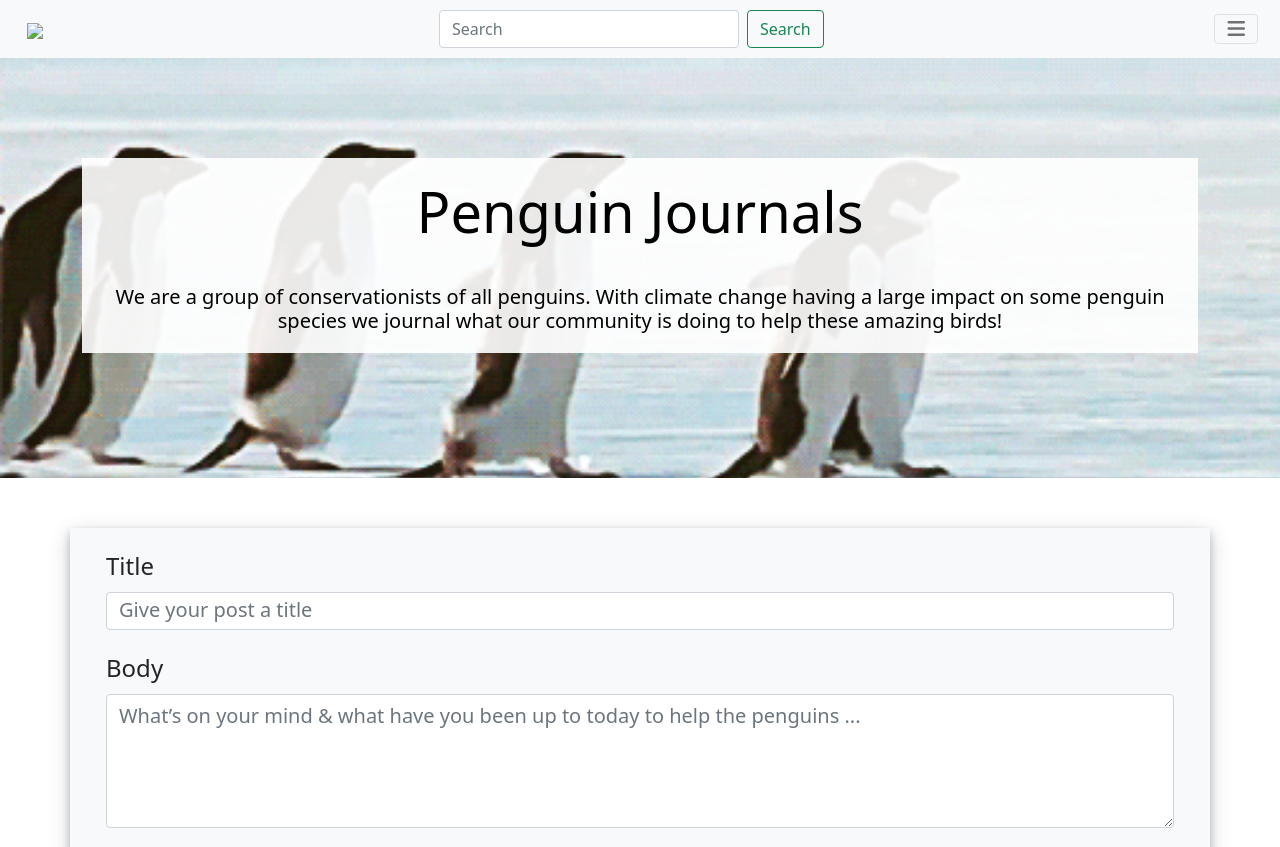
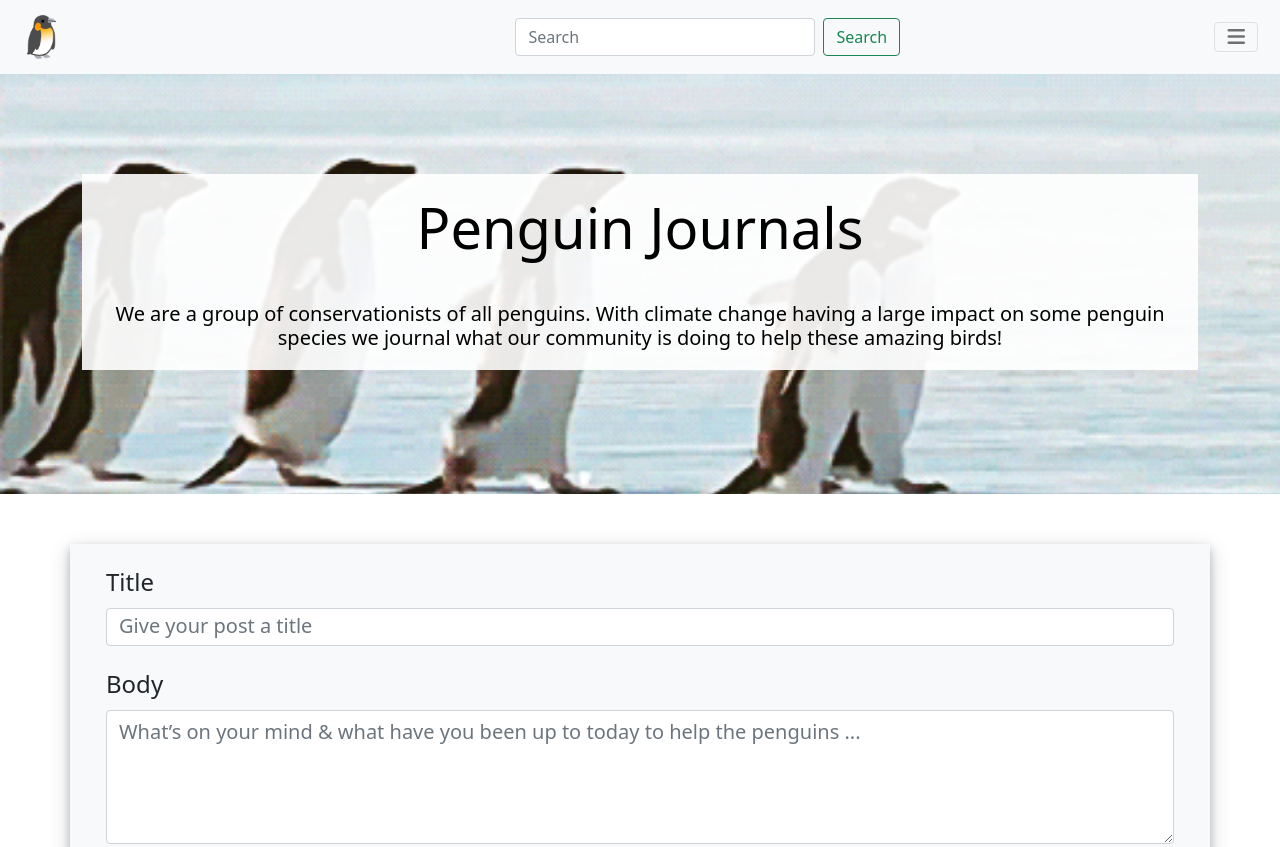
Before and after one commit to iAmash412/Lap1Project, a website: page client/index.html in a window 1280 px wide. Shown: the top 847 px of the page. Drawn offline with nearby package versions, Linux system fonts and the light colour scheme; the site is published under a folder, as on GitHub Pages, so addresses that start at the root find nothing.

Commit message:
Update index.html

```diff
--- a/client/index.html
+++ b/client/index.html
@@ -41,7 +41,7 @@
   <!-- Navbar-->
     <nav class="navbar navbar-light bg-light ">
       <div class="container-fluid d-inline-flex justify-content-between">
-        <a class="navbar-brand" href="#"><img class="penguin-logo" src="/client/images/penguin-logo.png" width="22%"></a>
+        <a class="navbar-brand" href="#"><img class="penguin-logo" src="images/penguin-logo.png" width="22%"></a>
 
         <div class="d-flex m-auto">
           <form class="d-flex">
```
